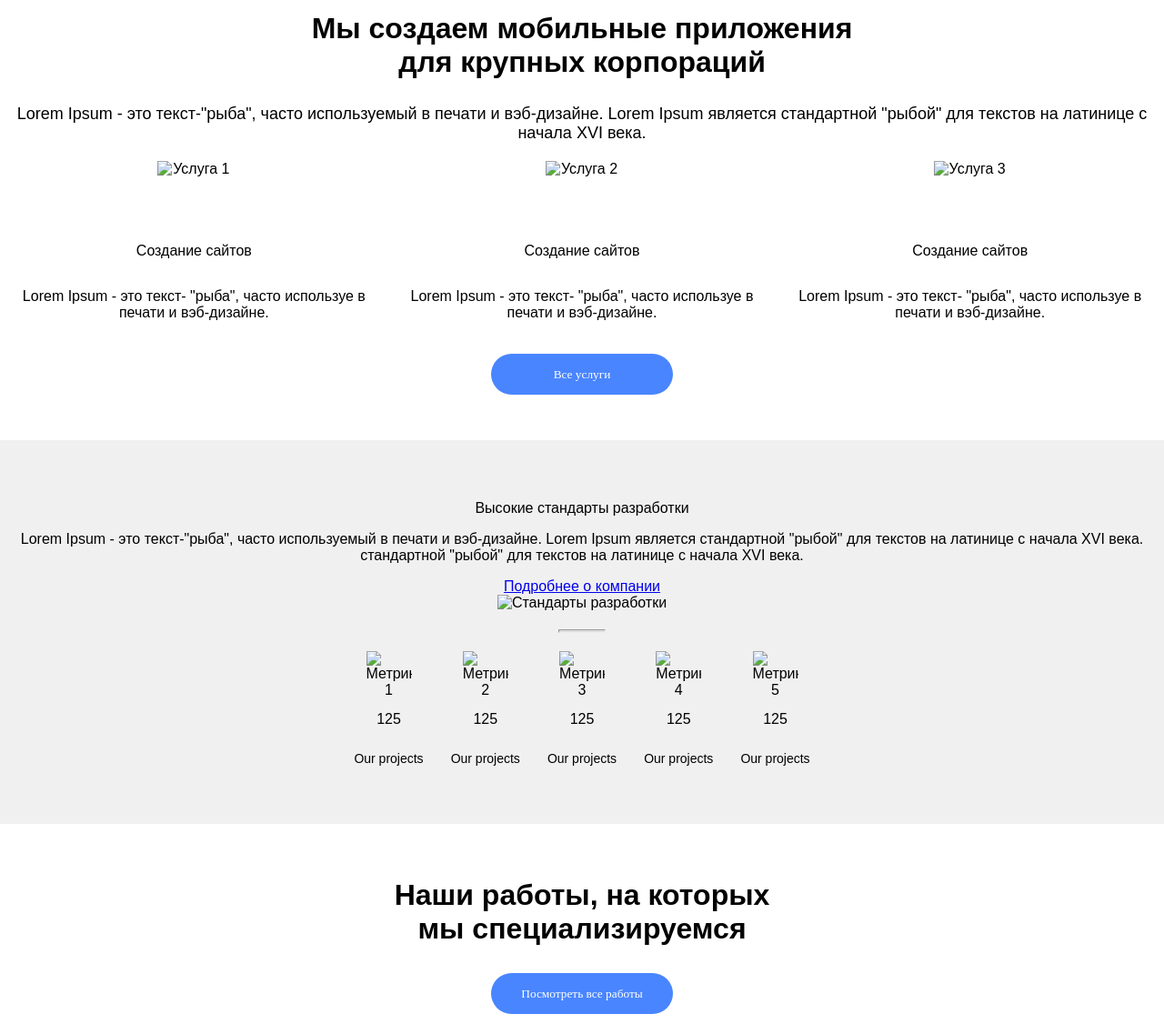
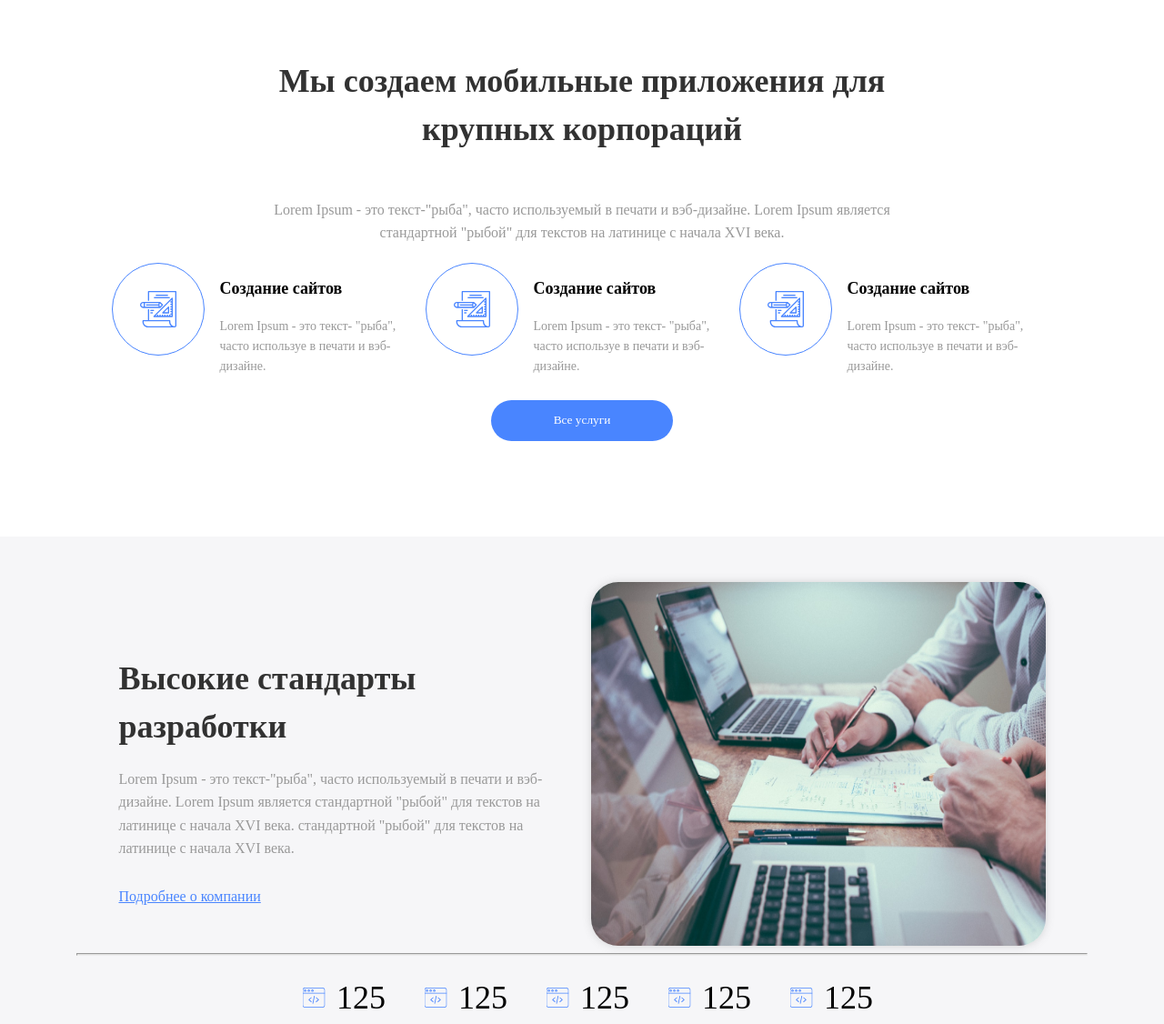
Before and after one commit to jegius/alex_edu, a website: page index.html in a window 1280 px wide. Shown: the part 947-2073 px from the top of the page at 91% size. Drawn offline with Linux system fonts and the light colour scheme.

Commit message:
first three sections styles comleted

```diff
--- a/css/main.css
+++ b/css/main.css
@@ -101,16 +101,56 @@ body {
   .services {
     padding: 50px 0;
     text-align: center;
+    align-items: center;
+    padding: 0;
+  }
+
+  .services__svg-container {
+    display: flex;
+    justify-content: center;
+    align-items: center;
+    width: 100px;
+    height: 100px;
+    border: 1px solid #4985FF;
+    border-radius: 50%;
+    margin-right: 17px;
+  }
+
+  .services__svg-container__img {
+    scale: 50%;
   }
 
   .services__title {
     font-size: 32px;
     margin: 0;
     padding: 10px 0;
+    color: var(--dark, #323232);
+    text-align: center;
+    padding: 0;
+    margin: auto;
+    margin-top: 110px;
+    width: 739px;
+    /* h2 */
+    font-family: Montserrat;
+    font-size: 36px;
+    font-style: normal;
+    font-weight: 700;
+    line-height: 146.28%; /* 52.661px */
   }
 
   .services__description {
-    font-size: 18px;
+    width: 730px;
+    margin: auto;
+    margin-top: 50px;
+    color: var(--grey, #999);
+    text-align: center;
+
+    /* p>h2 */
+    font-family: Montserrat;
+    font-size: 16px;
+    font-style: normal;
+    font-weight: 400;
+    line-height: 158.47%; /* 25.355px */
   }
 
   .services__icons {
@@ -119,11 +159,12 @@ body {
     margin-top: 20px;
   }
 
-  .services__icon {
-    margin: 0 15px;
+  .services__item-container {
+    /* margin: auto; */
     display: flex;
-    flex-direction: column;
-    align-items: center;
+    /* flex-direction: column;
+    align-items: center; */
+
   }
 
   .services__icon img {
@@ -132,13 +173,38 @@ body {
   }
 
   .services__icon-caption {
-    font-size: 16px;
-    margin-top: 10px;
+    color: #000;
+    /* h3 */
+    font-family: Montserrat;
+    font-size: 18px;
+    font-style: normal;
+    font-weight: 600;
+    line-height: normal;
+    width: 226px;
+    height: 23px;
+    flex-shrink: 0;
+    text-align: left;
+  }
+
+  .services__icon-text {
+    color: var(--grey, #999);
+
+    /* p>h3 */
+    font-family: Montserrat;
+    font-size: 14px;
+    font-style: normal;
+    font-weight: 400;
+    line-height: 158.47%; /* 22.186px */
+    width: 222px;
+    height: 58px;
+    flex-shrink: 0;
+    text-align: left;
   }
 
   .services__button {
     padding: 10px 20px;
     margin-top: 20px;
+    margin-bottom: 105px;
     cursor: pointer;
     border-radius: 30px;
     height: 45px;
@@ -150,27 +216,111 @@ body {
   }
 
   .development-standards {
-    background-color: #f0f0f0;
+    background-color: #F6F6F8;
     padding: 50px 0;
     text-align: center;
   }
 
-  .development-standards__text img {
-    width: 200px;
-    height: 200px;
+
+  .development-standards__info-container {
+    display: flex;
+    align-items: center;
+    justify-content: center;
+  }
+
+  .development-standards__header {
+    color: var(--dark, #323232);
+    /* h2 */
+    font-family: Montserrat;
+    font-size: 36px;
+    font-style: normal;
+    font-weight: 700;
+    line-height: 146.28%; /* 52.661px */
+    width: 424px;
+    height: 88px;
+    flex-shrink: 0;
+  }
+
+  .development-standards__info-wrapper {
+    text-align: left;
+    margin-right: 30px;
+  }
+
+  .development-standards__text {
+    width: 489px;
+    height: 117px;
+    flex-shrink: 0;
+    color: var(--grey, #999);
+    /* p>h2 */
+    font-family: Montserrat;
+    font-size: 16px;
+    font-style: normal;
+    font-weight: 400;
+    line-height: 158.47%; /* 25.355px */
+  }
+
+  .development-standards__link {
+    color: var(--accent, #4985FF);
+    font-family: Montserrat;
+    font-size: 16px;
+    font-style: normal;
+    font-weight: 500;
+    line-height: normal;
+    text-decoration-line: underline;
   }
 
   .development-standards__separator {
-    width: 50px;
-    height: 2px;
-    background-color: #ddd;
-    margin: 20px auto;
+    width: 1110px;
+    height: 1px;
+    background: #E0E0E0;
+  }
+
+  .development-standards__metric-container {
+    display: flex;
+    justify-content: center;
+    align-items: center;
+  }
+
+  .development-standards__metric-img {
+    scale: 50%;
   }
 
   .development-standards__metrics {
     display: flex;
     justify-content: center;
     margin-top: 20px;
+  }
+
+  .development-standards__metric-value {
+    color: #000;
+    font-family: Montserrat;
+    font-size: 36px;
+    font-style: normal;
+    font-weight: 400;
+    line-height: 146.28%; /* 52.661px */
+    margin: 0;
+  }
+
+  .development-standards__img {
+    border-radius: 30px;
+    background: url(<path-to-image>), lightgray 50% / cover no-repeat, #C4C4C4;
+
+    /* Shadow */
+    box-shadow: 0px 0px 10px 0px rgba(111, 111, 111, 0.25);
+    width: 500px;
+    height: 400px;
+    flex-shrink: 0;
+  }
+
+  .development-standards__metric-caption {
+    color: var(--grey, #999);
+
+    /* p>h2 */
+    font-family: Montserrat;
+    font-size: 16px;
+    font-style: normal;
+    font-weight: 400;
+    line-height: 158.47%; /* 25.355px */
   }
 
   .development-standards__metric {
--- a/index.html
+++ b/index.html
@@ -26,24 +26,42 @@
 
   <section class="services">
     <div class="services__content">
-      <h2 class="services__title">Мы создаем мобильные приложения<br>для крупных корпораций</h2>
+      <h2 class="services__title">Мы создаем мобильные приложения для крупных корпораций</h2>
       <p class="services__description">Lorem Ipsum - это текст-"рыба", часто используемый в печати и вэб-дизайне. Lorem Ipsum является стандартной "рыбой" для текстов на латинице с начала XVI века. </p>
     </div>
     <div class="services__icons">
+      <div class="services__item-container">
         <div class="services__icon">
-        <img src="icon.png" alt="Услуга 1">
+          <div class="services__svg-container">
+            <img class="services__svg-container__img" src="./img/assets/project.svg" width="40" height="40" alt="SVG 3">
+          </div>
+        </div>
+        <div class="services__icon-info">
           <p class="services__icon-caption">Создание сайтов</p>
           <p class="services__icon-text">Lorem Ipsum - это текст- "рыба", часто используе в печати и вэб-дизайне.</p>
         </div>
+      </div>
+      <div class="services__item-container">
         <div class="services__icon">
-        <img src="icon.png" alt="Услуга 2">
+          <div class="services__svg-container">
+            <img class="services__svg-container__img" src="./img/assets/project.svg" width="40" height="40" alt="SVG 3">
+          </div>
+        </div>
+        <div class="services__icon-info">
           <p class="services__icon-caption">Создание сайтов</p>
           <p class="services__icon-text">Lorem Ipsum - это текст- "рыба", часто используе в печати и вэб-дизайне.</p>
         </div>
+      </div>
+      <div class="services__item-container">
         <div class="services__icon">
-        <img src="icon.png" alt="Услуга 3">
+          <div class="services__svg-container">
+            <img class="services__svg-container__img" src="./img/assets/project.svg" width="40" height="40" alt="SVG 3">
+          </div>
+        </div>
+        <div class="services__icon-info">
           <p class="services__icon-caption">Создание сайтов</p>
           <p class="services__icon-text">Lorem Ipsum - это текст- "рыба", часто используе в печати и вэб-дизайне.</p>
+        </div>
       </div>
     </div>
     <button class="services__button">Все услуги</button>
@@ -52,38 +70,51 @@
   <section class="development-standards">
     <div class="development-standards__content">
       <div class="development-standards__info-container">
+        <div class="development-standards__info-wrapper">
           <p class="development-standards__header">Высокие стандарты разработки</p>
           <p class="development-standards__text">Lorem Ipsum - это текст-"рыба", часто используемый в печати и вэб-дизайне. Lorem Ipsum является стандартной "рыбой" для текстов на латинице с начала XVI века.  стандартной "рыбой" для текстов на латинице с начала XVI века. </p>
         <a href="#" class="development-standards__link">Подробнее о компании</a>
-
         </div>
-      <img src="image.png" alt="Стандарты разработки">
+        <img class="development-standards__img" src="./img/assets/dev-stands.jpg" alt="Стандарты разработки">
+      </div>
+    </div>
 
       <hr class="development-standards__separator">
+
       <div class="development-standards__metrics">
         <div class="development-standards__metric">
-          <img src="metric.png" alt="Метрика 1">
+          <div class="development-standards__metric-container">
+            <img class="development-standards__metric-img" src="./img/assets/web-programming.svg" alt="Метрика 1">
             <p class="development-standards__metric-value">125</p>
+          </div>
           <p class="development-standards__metric-caption">Our projects</p>
         </div>
         <div class="development-standards__metric">
-          <img src="metric.png" alt="Метрика 2">
+          <div class="development-standards__metric-container">
+            <img class="development-standards__metric-img" src="./img/assets/web-programming.svg" alt="Метрика 2">
             <p class="development-standards__metric-value">125</p>
+          </div>
           <p class="development-standards__metric-caption">Our projects</p>
         </div>
         <div class="development-standards__metric">
-          <img src="metric.png" alt="Метрика 3">
+          <div class="development-standards__metric-container">
+            <img class="development-standards__metric-img" src="./img/assets/web-programming.svg" alt="Метрика 3">
             <p class="development-standards__metric-value">125</p>
+          </div>
           <p class="development-standards__metric-caption">Our projects</p>
         </div>
         <div class="development-standards__metric">
-          <img src="metric.png" alt="Метрика 4">
+          <div class="development-standards__metric-container">
+            <img class="development-standards__metric-img" src="./img/assets/web-programming.svg" alt="Метрика 4">
             <p class="development-standards__metric-value">125</p>
+          </div>
           <p class="development-standards__metric-caption">Our projects</p>
         </div>
         <div class="development-standards__metric">
-          <img src="metric.png" alt="Метрика 5">
+          <div class="development-standards__metric-container">
+            <img class="development-standards__metric-img" src="./img/assets/web-programming.svg" alt="Метрика 5">
             <p class="development-standards__metric-value">125</p>
+          </div>
           <p class="development-standards__metric-caption">Our projects</p>
         </div>
       </div>
```
Also changed, not shown: img/assets/Ellipse.svg (added), img/assets/Ellipse_blue.svg (added), img/assets/dev-stands.jpg (added), img/assets/project.svg (added), img/assets/web-programming.svg (added). Lines whose indentation alone changed are shown as unchanged.
